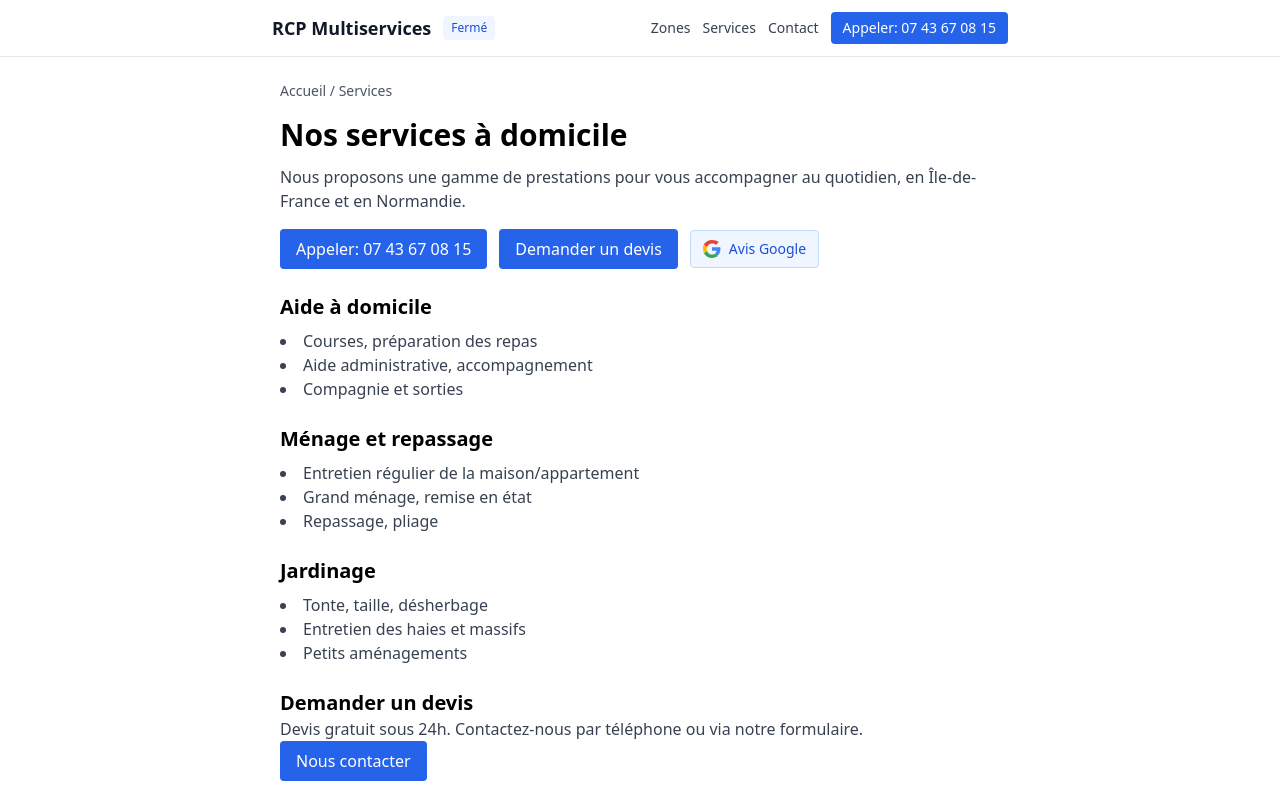
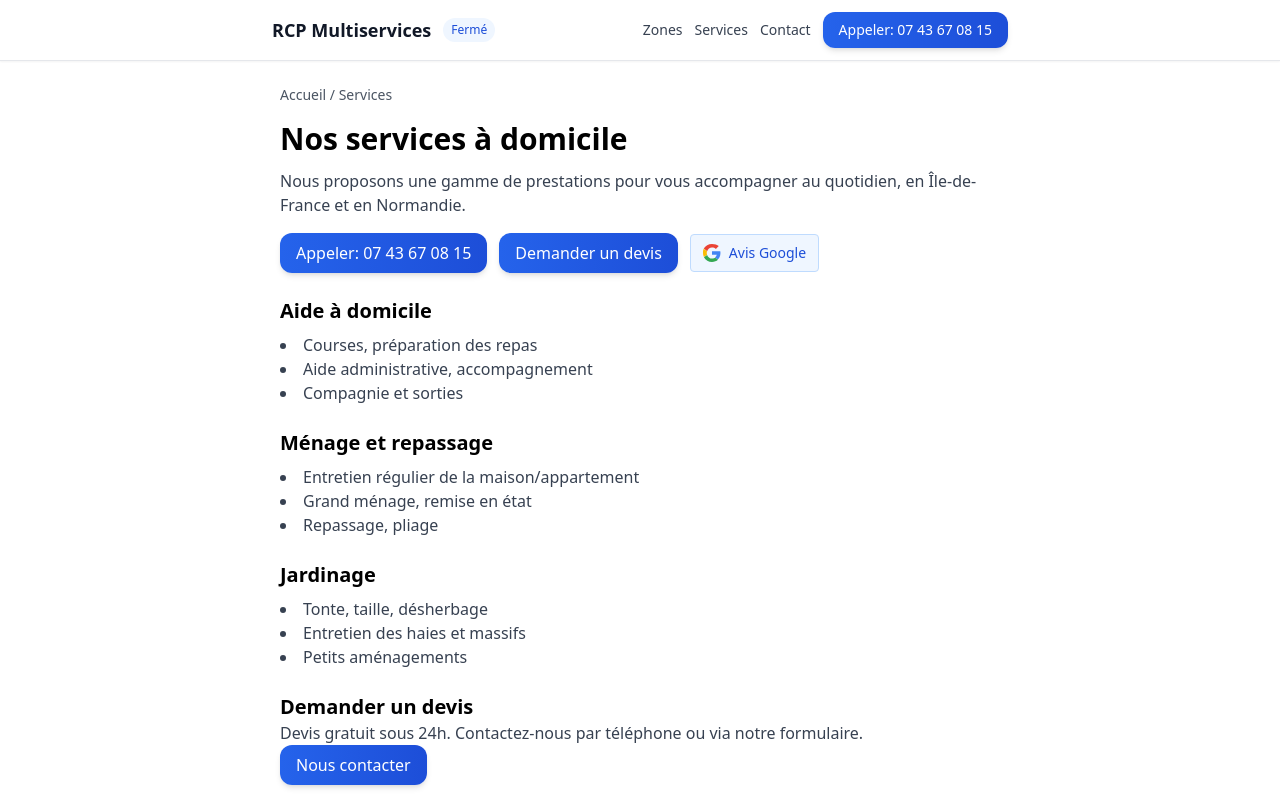
Before and after one commit to Soofmaax/RCP-Multiservices, a React (Vite) app: page /services in a window 1280 px wide. Shown: the top 800 px of the page. Built offline with nearby package versions, Linux system fonts and the light colour scheme; no server answers.

Commit message:
feat: enhance button styles and apply consistent classes across components
Co-authored-by: Genie <genie@cosine.sh>

```diff
--- a/src/components/Header.tsx
+++ b/src/components/Header.tsx
@@ -5,13 +5,13 @@ export default function Header() {
   const status = openingStatusLabel();
 
   return (
-    <header className="sticky top-0 z-40 bg-white/90 backdrop-blur border-b">
+    <header className="sticky top-0 z-40 bg-white/90 backdrop-blur border-b shadow-sm">
       <div className="max-w-3xl mx-auto px-4 py-3 flex items-center justify-between">
         <div className="flex items-center gap-3">
           <Link to="/" className="text-lg font-semibold text-gray-900 hover:text-blue-700">
             RCP Multiservices
           </Link>
-          <span className="text-xs rounded bg-blue-50 text-blue-700 px-2 py-1">{status}</span>
+          <span className="badge">{status}</span>
         </div>
 
         <nav className="hidden sm:flex items-center gap-3 text-sm">
@@ -24,17 +24,14 @@ export default function Header() {
           <Link to="/contact" className="text-gray-700 hover:text-blue-700">
             Contact
           </Link>
-          <a
-            href="tel:+33743670815"
-            className="inline-block text-white bg-blue-600 hover:bg-blue-700 px-3 py-1.5 rounded transition-colors"
-          >
+          <a href="tel:+33743670815" className="btn-primary">
             Appeler: 07&nbsp;43&nbsp;67&nbsp;08&nbsp;15
           </a>
         </nav>
 
         <a
           href="tel:+33743670815"
-          className="sm:hidden inline-block text-white bg-blue-600 hover:bg-blue-700 px-3 py-1.5 rounded transition-colors"
+          className="sm:hidden btn-primary"
           aria-label="Appeler RCP Multiservices"
         >
           Appeler
--- a/src/index.css
+++ b/src/index.css
@@ -11,3 +11,22 @@ body,
 #root {
   height: 100%;
 }
+
+/* Premium UI layer */
+@layer components {
+  .btn-primary {
+    @apply inline-flex items-center justify-center text-white bg-gradient-to-r from-blue-600 to-blue-700 hover:from-blue-600 hover:to-blue-800 px-4 py-2 rounded-xl shadow-md hover:shadow-lg transition-all duration-200 focus:outline-none focus:ring-2 focus:ring-blue-300;
+  }
+  .btn-secondary {
+    @apply inline-flex items-center justify-center text-blue-700 bg-blue-50 hover:bg-blue-100 px-4 py-2 rounded-xl border border-blue-200 transition-all duration-200 focus:outline-none focus:ring-2 focus:ring-blue-100;
+  }
+  .badge {
+    @apply inline-flex items-center text-xs rounded-full bg-blue-50 text-blue-700 px-2 py-1;
+  }
+  .card {
+    @apply rounded-xl border border-gray-200 bg-white shadow-sm hover:shadow-md transition-shadow;
+  }
+  .link-city {
+    @apply text-blue-600 hover:text-blue-700 hover:bg-blue-50 transition-colors rounded px-1;
+  }
+}
--- a/src/pages/CityPage.tsx
+++ b/src/pages/CityPage.tsx
@@ -126,7 +126,7 @@ export default function CityPage() {
                 <Link
                   key={c.slug}
                   to={`/zones/${match.region.key}/${c.slug}`}
-                  className="text-blue-600 hover:text-blue-700 hover:bg-blue-50 transition-colors rounded px-1"
+                  className="link-city"
                 >
                   {c.name}
                 </Link>
--- a/src/pages/ZonesIndex.tsx
+++ b/src/pages/ZonesIndex.tsx
@@ -22,7 +22,7 @@ export default function ZonesIndex() {
                       <Link
                         key={c.slug}
                         to={`/zones/${region.key}/${c.slug}`}
-                        className="text-blue-600 hover:text-blue-700 hover:bg-blue-50 transition-colors rounded px-1"
+                        className="link-city"
                       >
                         {c.name}
                       </Link>
--- a/src/utils/styles.ts
+++ b/src/utils/styles.ts
@@ -1,7 +1,5 @@
-export const btnPrimary =
-  'inline-block text-white bg-blue-600 hover:bg-blue-700 px-4 py-2 rounded transition-colors duration-150 hover:scale-[1.02]';
+export const btnPrimary = 'btn-primary';
 
-export const btnSecondary =
-  'inline-block text-blue-700 bg-blue-50 hover:bg-blue-100 px-4 py-2 rounded transition-colors duration-150 hover:scale-[1.02]';
+export const btnSecondary = 'btn-secondary';
 
 export const ctaRow = 'mt-4 flex flex-wrap items-center gap-2 sm:gap-3';
```
